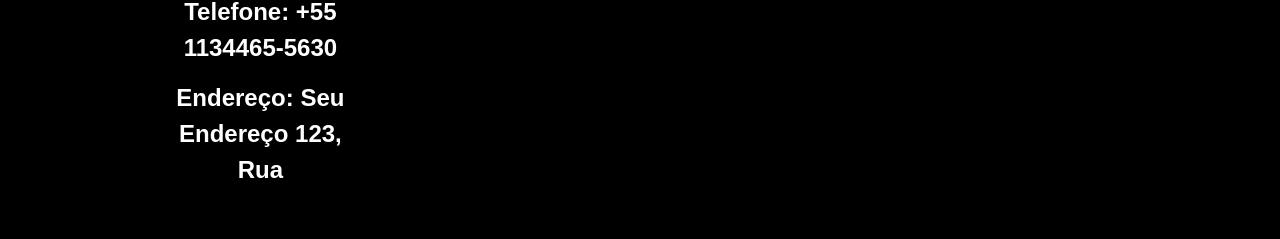
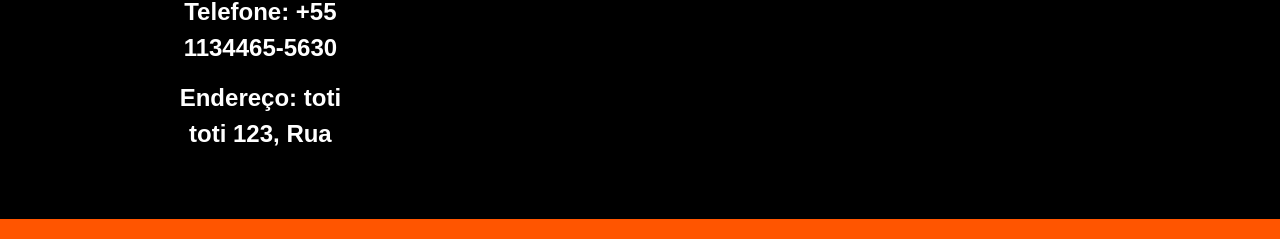
Before and after one commit to isaac-kapela/Projeto_final_toti, a React (Create React App) app in the folder Frontend/login/: page /dashboard in a window 1280 px wide. Shown: the part 1152-1391 px from the top of the page. Built offline with nearby package versions, Linux system fonts and the light colour scheme; no server answers; sample sign-in values are in the browser's storage.

Commit message:
add manual de uso

```diff
--- a/Frontend/login/package.json
+++ b/Frontend/login/package.json
@@ -23,7 +23,6 @@
     "react-icons": "^5.3.0",
     "react-router-dom": "^6.26.2",
     "react-scripts": "^5.0.1",
-    "styled-components": "^6.1.13",
     "web-vitals": "^2.1.4"
   },
   "scripts": {
--- a/Frontend/login/src/components/Footer/footer.js
+++ b/Frontend/login/src/components/Footer/footer.js
@@ -9,7 +9,7 @@ const Footer = ({ tema }) => {
           <h3>Fale Conosco</h3>
           <p>Email: info@gmail.com</p>
           <p>Telefone: +55 1134465-5630</p>
-          <p>Endereço: Seu Endereço 123, Rua</p>
+          <p>Endereço: toti toti 123, Rua</p>
         </div>
         <div className="conteudo-footer">
           <h3>Links </h3>
```
Also changed, not shown: Frontend/login/src/pages/admin/Dashboard/dashboard.js (+18 -0 lines), 2 other files (tests, documents, lock files or other folders).
